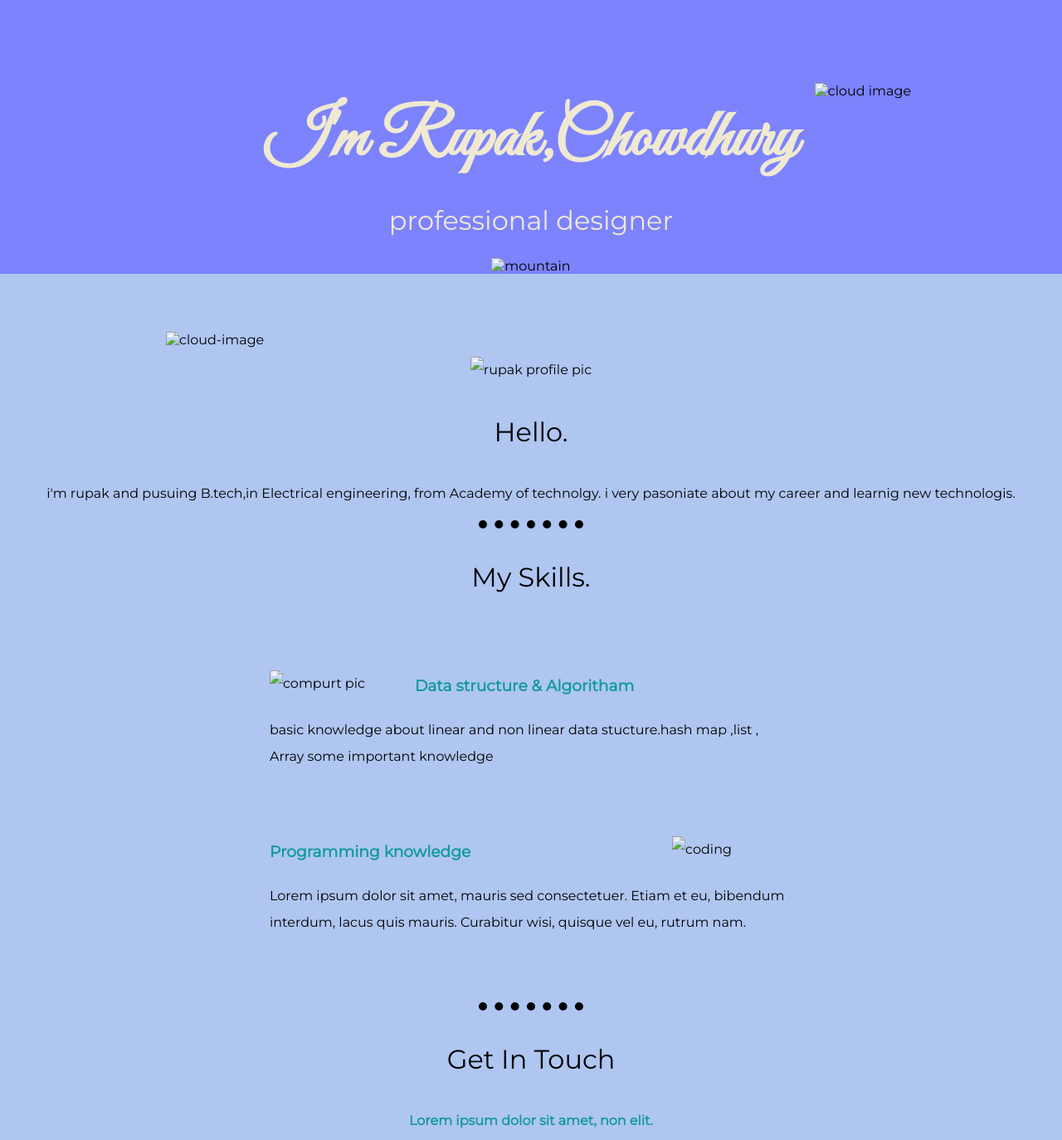
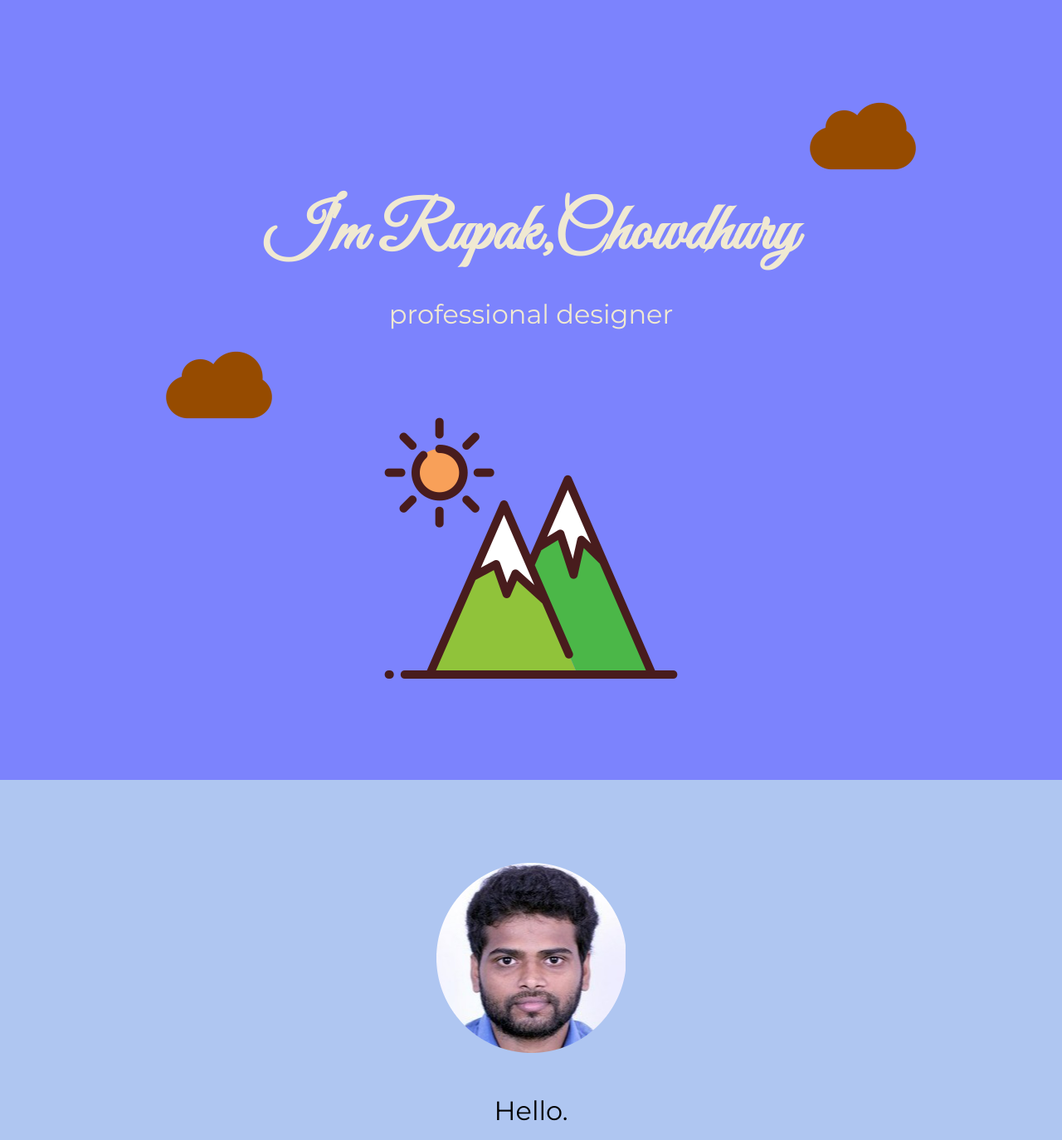
Before and after one commit to chowdhuryrupak/myweb, a plain HTML site: page index.html in a window 1280 px wide. Shown: the top 1374 px of the page at 83% size. Drawn offline with Linux system fonts and the light colour scheme; files that its build step writes are made by us from their sources.

Commit message:
Update index.html

```diff
--- a/index.html
+++ b/index.html
@@ -5,7 +5,7 @@
     <meta http-equiv="X-UA-Compatible" content="IE=edge">
     <meta name="viewport" content="width=device-width, initial-scale=1.0">
     <title>Rupak chowdhury</title>
-    <link rel="stylesheet" href="css/style.css">
+    <link rel="stylesheet" href="style.css">
     <link rel="icon" href="Rupak2.ico">
     <link rel="preconnect" href="https://fonts.googleapis.com">
 <link rel="preconnect" href="https://fonts.gstatic.com" crossorigin>
@@ -14,15 +14,15 @@
 </head>
 <body>
     <div class="top-container">
-        <img class="top-cloud" src="images/cloud-4-128.png" alt="cloud image">
+        <img class="top-cloud" src="cloud-4-128.png" alt="cloud image">
         <h1>I'm Rupak,Chowdhury</h1>
         <h2>professional designer</h2>
-        <img class="bottom-cloud" src="images/cloud-4-128.png" alt="cloud-image">
-        <img src="images/mountain2.png" alt="mountain">
+        <img class="bottom-cloud" src="cloud-4-128.png" alt="cloud-image">
+        <img src="mountain2.png" alt="mountain">
     </div>
     <div class="middle-container">
         <div class="profile">
-          <img src="images/Rupak1.png" alt="rupak profile pic">
+          <img src="Rupak1.png" alt="rupak profile pic">
           <h2>Hello.</h2>
           <p>i'm rupak and  pusuing B.tech,in Electrical engineering, from Academy of technolgy. i very pasoniate about my career and learnig new technologis.</p>
         </div>
@@ -30,12 +30,12 @@
         <div class="skills">
           <h2>My Skills.</h2>
           <div class="skill-row">
-            <img class="code" src="images/computer.png" alt="compurt pic">
+            <img class="code" src="computer.png" alt="compurt pic">
             <h3>Data structure & Algoritham</h3>
             <p> basic knowledge about linear and non linear data stucture.hash map ,list , Array some important knowledge</p>
           </div>
           <div class="skill-row">
-            <img class="Programming" src="images/coding.png" alt="coding">
+            <img class="Programming" src="coding.png" alt="coding">
                 <h3>Programming knowledge</h3>
                 <p class="first">Lorem ipsum dolor sit amet, mauris sed consectetuer. Etiam et eu, bibendum interdum, lacus quis mauris. Curabitur wisi, quisque vel eu, rutrum nam.</p>
           </div>
@@ -45,7 +45,7 @@
           <h2>Get In Touch</h2>
           <h4>Lorem ipsum dolor sit amet, non elit.</h4>
           <p>Lorem ipsum dolor sit amet, in quis, aenean amet. Phasellus sodales, tellus donec dui, ornare erat.</p>
-          <a class="btn" href="mailto:chowdhuryrupak@email.com">CONTACT ME</a>
+          <a class="btn" href="mailto:chowdhuryrupak56@email.com">CONTACT ME</a>
         </div>
       </div>
 
```
